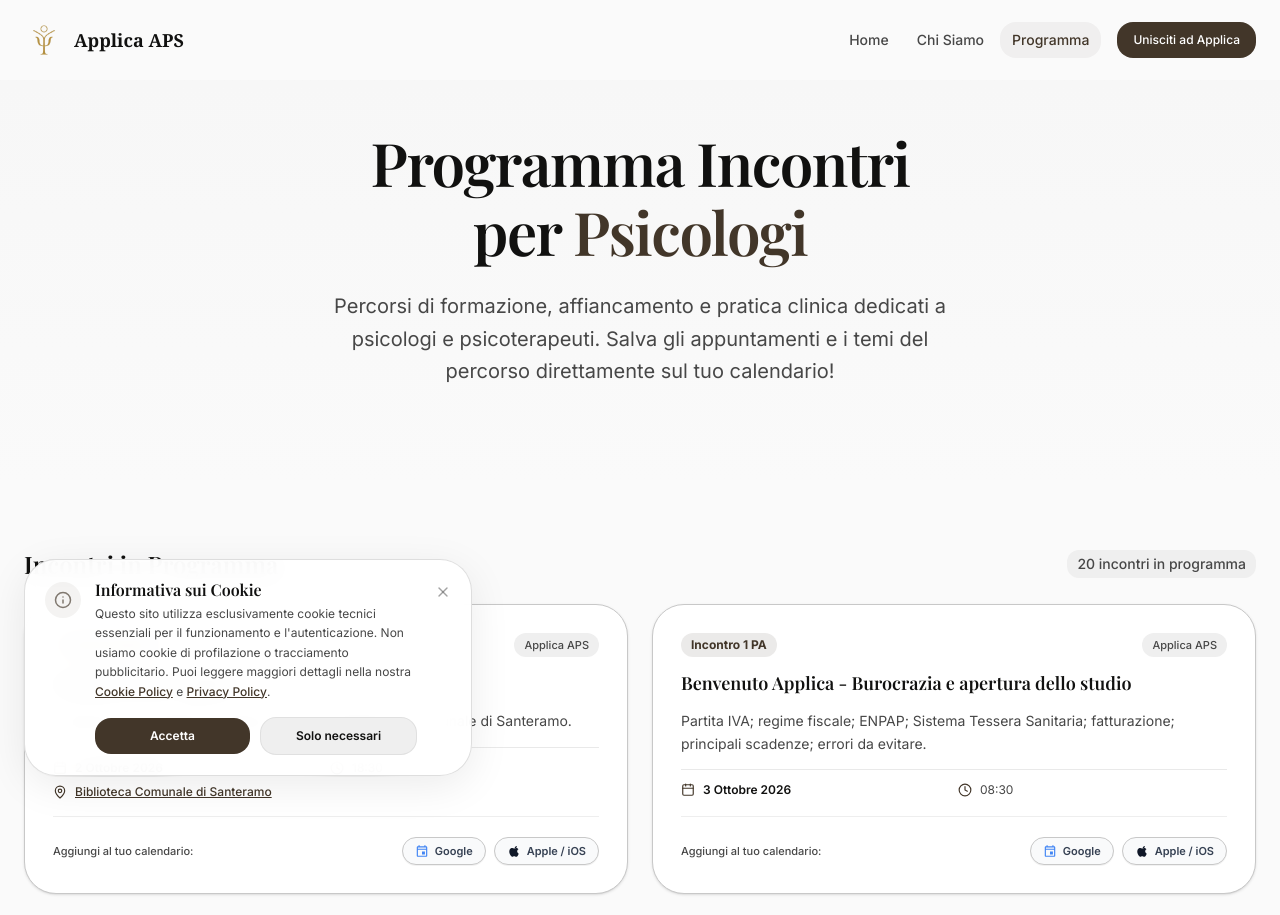
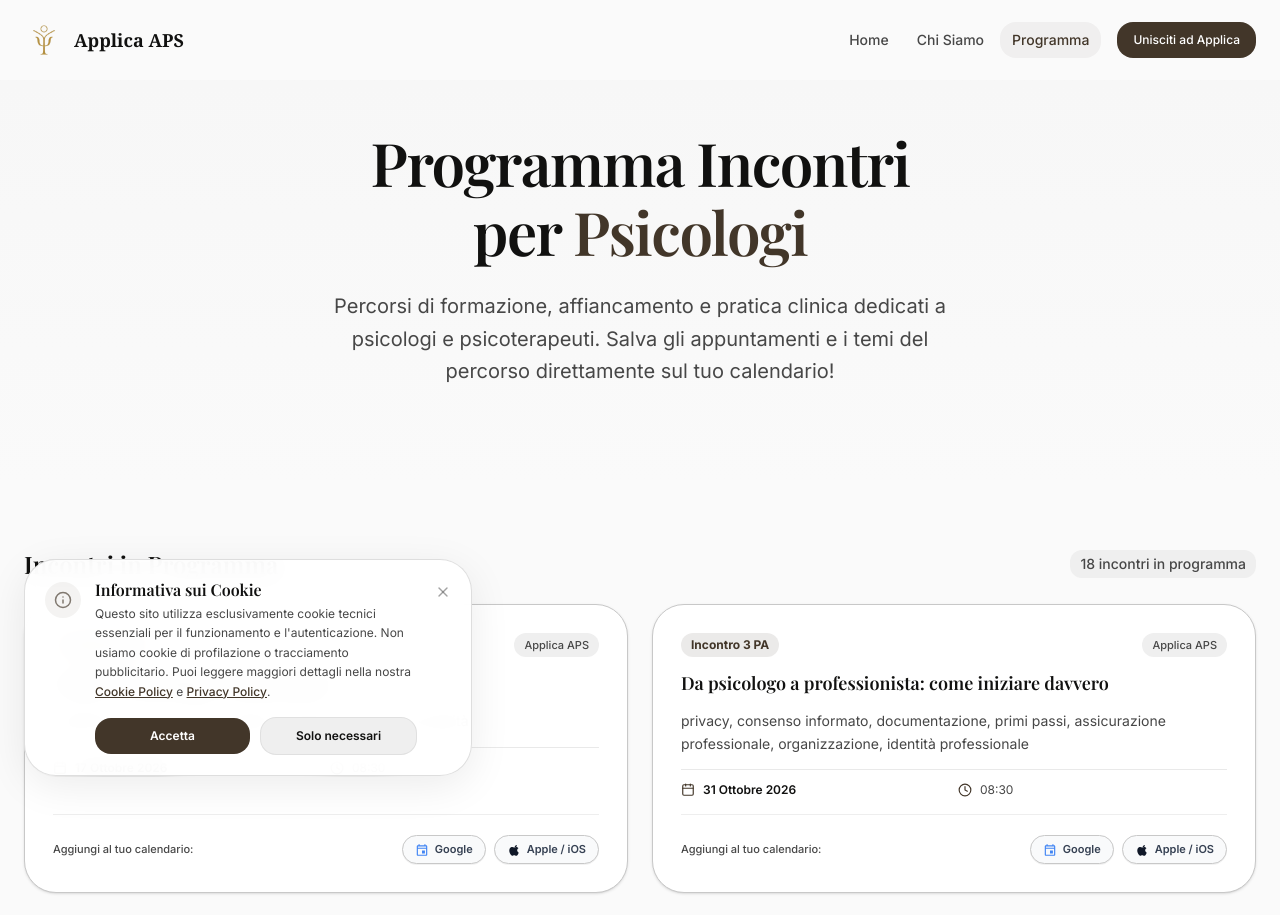
Before and after one commit to applicaaps/applica, a Next.js app in the folder applica-app/: page /programma in a window 1280 px wide. Shown: the top 915 px of the page. Built offline with nearby package versions, Linux system fonts and the light colour scheme; a web font is replaced by a local one.

Commit message:
fix alla pagina programma

```diff
--- a/applica-app/app/programma/page.tsx
+++ b/applica-app/app/programma/page.tsx
@@ -341,7 +341,41 @@ function downloadAppleIcs(event: EventItem) {
   URL.revokeObjectURL(url)
 }
 
+// Funzione per verificare se un evento è passato rispetto all'orario/giorno corrente
+function isEventPassed(event: EventItem): boolean {
+  const startH = event.startHour ?? 8
+  const startM = event.startMinute ?? 30
+  const endH = event.endHour ?? (startH + 2)
+  const endM = event.endMinute ?? startM
+
+  // Crea l'oggetto Date per la fine dell'evento
+  const eventEndDate = new Date(event.year, event.month - 1, event.day, endH, endM, 59)
+  const now = new Date()
+
+  return eventEndDate < now
+}
+
 export default function ProgrammaPage() {
+  const [showPastEvents, setShowPastEvents] = React.useState(false)
+
+  // Separa gli eventi in futuri (e odierni) e passati
+  const { upcomingEvents, pastEvents } = React.useMemo(() => {
+    const upcoming: EventItem[] = []
+    const past: EventItem[] = []
+
+    eventsData.forEach(event => {
+      if (isEventPassed(event)) {
+        past.push(event)
+      } else {
+        upcoming.push(event)
+      }
+    })
+
+    return { upcomingEvents: upcoming, pastEvents: past }
+  }, [])
+
+  const displayedEvents = showPastEvents ? [...upcomingEvents, ...pastEvents] : upcomingEvents
+
   return (
     <>
       {/* ─── Hero Section ─── */}
@@ -372,17 +406,28 @@ export default function ProgrammaPage() {
                 Incontri in Programma
               </h3>
               <span className="text-xs sm:text-sm text-[var(--color-on-surface-variant)] bg-[var(--color-surface-container)] px-2.5 py-1 rounded-md font-medium">
-                {eventsData.length} incontri in programma
+                {upcomingEvents.length} incontri in programma
               </span>
             </div>
 
+            {displayedEvents.length > 0 ? (
               <div className="grid grid-cols-1 md:grid-cols-2 gap-4 sm:gap-6">
-              {eventsData.map((event, idx) => (
+                {displayedEvents.map((event, idx) => {
+                  const isPassed = isEventPassed(event)
+                  return (
                     <RevealSection key={event.id} stagger={(idx % 2) + 1}>
-                  <div className="bg-white p-5 sm:p-6 md:p-7 rounded-2xl border border-[var(--color-outline-variant)] shadow-sm hover:shadow-md transition-all duration-300 flex flex-col justify-between h-full group">
+                      <div className={`p-5 sm:p-6 md:p-7 rounded-2xl border transition-all duration-300 flex flex-col justify-between h-full group ${
+                        isPassed
+                          ? "bg-gray-50/80 border-gray-200 opacity-75"
+                          : "bg-white border-[var(--color-outline-variant)] shadow-sm hover:shadow-md"
+                      }`}>
                         <div className="space-y-3.5">
                           <div className="flex items-center justify-between gap-2 flex-wrap">
-                        <span className="px-2.5 py-1 bg-[var(--color-primary)]/10 text-[var(--color-primary)] text-xs font-bold rounded-lg">
+                            <span className={`px-2.5 py-1 text-xs font-bold rounded-lg ${
+                              isPassed
+                                ? "bg-gray-200 text-gray-600"
+                                : "bg-[var(--color-primary)]/10 text-[var(--color-primary)]"
+                            }`}>
                               {event.incontro}
                             </span>
                             <span className="text-[11px] font-medium text-[var(--color-on-surface-variant)] bg-[var(--color-surface-container)] px-2.5 py-1 rounded-md">
@@ -461,8 +506,31 @@ export default function ProgrammaPage() {
                         </div>
                       </div>
                     </RevealSection>
-              ))}
+                  )
+                })}
               </div>
+            ) : (
+              <div className="text-center py-12 bg-white rounded-2xl border border-[var(--color-outline-variant)] p-6">
+                <p className="text-[var(--color-on-surface-variant)] text-sm sm:text-base font-medium">
+                  Non ci sono prossimi incontri in programma al momento.
+                </p>
+              </div>
+            )}
+
+            {/* Toggle Eventi Passati */}
+            {pastEvents.length > 0 && (
+              <div className="pt-6 text-center">
+                <Button
+                  variant="outline"
+                  onClick={() => setShowPastEvents(!showPastEvents)}
+                  className="text-xs sm:text-sm text-[var(--color-on-surface-variant)] hover:text-[var(--color-on-surface)]"
+                >
+                  {showPastEvents
+                    ? "Nascondi eventi passati"
+                    : `Mostra eventi passati (${pastEvents.length})`}
+                </Button>
+              </div>
+            )}
           </div>
 
           {/* Avviso Aggiornamento Calendario */}
```
Also changed, not shown: 2 other files (tests, documents, lock files or other folders). Lines whose indentation alone changed are shown as unchanged.
